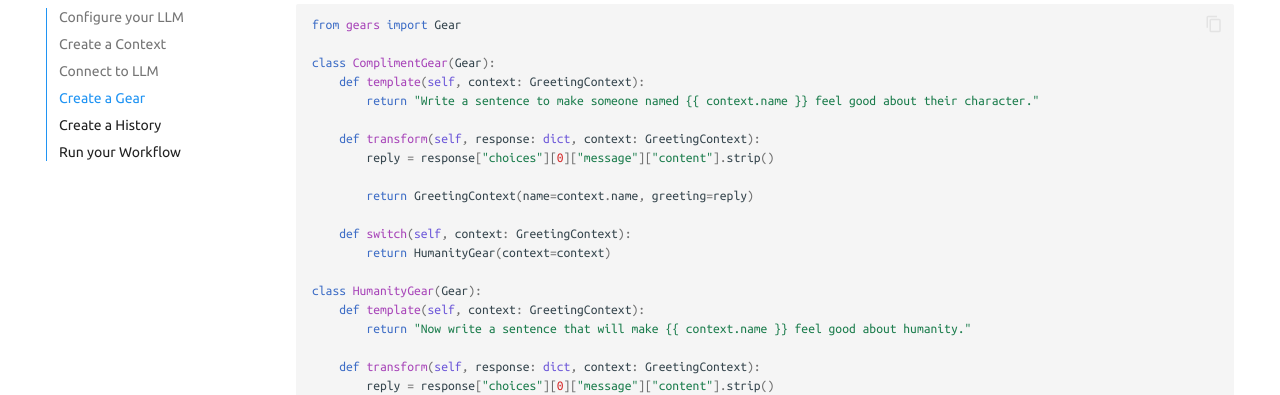
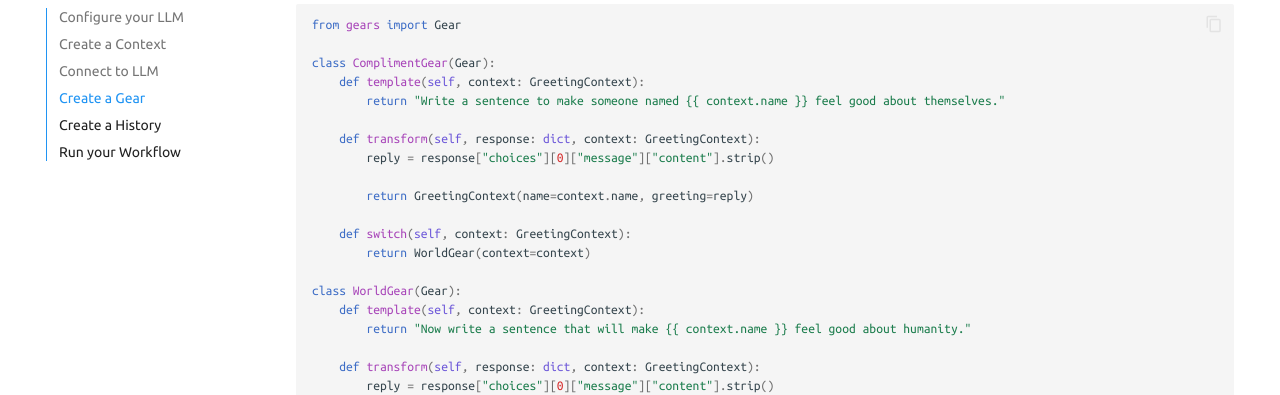
Before and after one commit to dm4ml/gears, an MkDocs documentation site: the page built from docs/quickstart.md, in a window 1280 px wide and 1400 px high, scrolled down 1059 px. Shown: the part 166-561 px from the top of the window. Built offline with MkDocs 1.6.1 and Material for MkDocs 9.7.7, drawn with Linux system fonts in a browser that asks for light colours; comment, search, counter and statistics services are not loaded; some of the changed text lies outside the part shown.

Commit message:
Update docs

```diff
--- a/docs/quickstart.md
+++ b/docs/quickstart.md
@@ -46,7 +46,7 @@ from gears import Gear
 
 class ComplimentGear(Gear):
     def template(self, context: GreetingContext):
-        return "Write a sentence to make someone named {{ context.name }} feel good about their character."
+        return "Write a sentence to make someone named {{ context.name }} feel good about themselves."
 
     def transform(self, response: dict, context: GreetingContext):
         reply = response["choices"][0]["message"]["content"].strip()
@@ -54,9 +54,9 @@ class ComplimentGear(Gear):
         return GreetingContext(name=context.name, greeting=reply)
 
     def switch(self, context: GreetingContext):
-        return HumanityGear(context=context)
+        return WorldGear(context=context)
 
-class HumanityGear(Gear):
+class WorldGear(Gear):
     def template(self, context: GreetingContext):
         return "Now write a sentence that will make {{ context.name }} feel good about humanity."
 
```
Also changed, not shown: other parts of docs/quickstart.md (+1 -1 lines).
